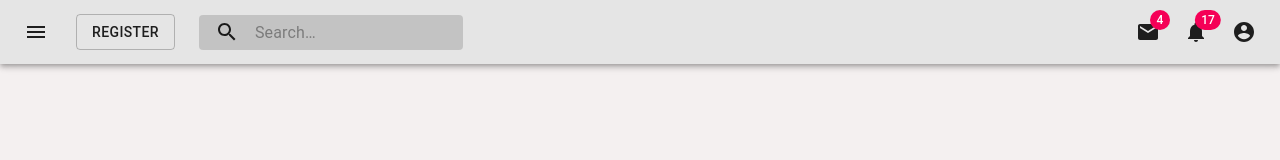
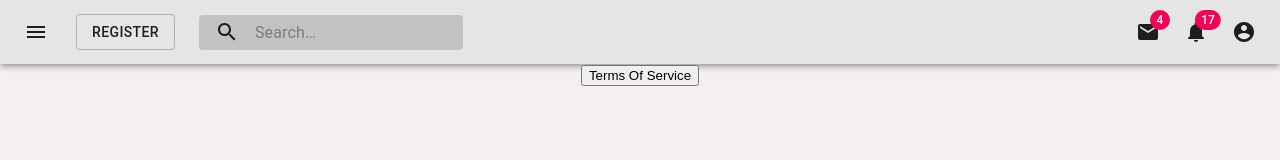
Before and after one commit to BloomTech-Labs/phoenix-fe, a React (Create React App) app: page / in a window 1280 px wide. Shown: the top 160 px of the page. Built offline with nearby package versions, Linux system fonts and the light colour scheme.

Commit message:
added scroll and button to terms modal

```diff
--- a/src/App.js
+++ b/src/App.js
@@ -24,9 +24,9 @@ function App() {
         <Navbar />
 
       </header>
-      {/* <div>
+      <div>
         <Terms />
-      </div> */}
+      </div>
     </div>
   );
 }
--- a/src/components/Terms.js
+++ b/src/components/Terms.js
@@ -3,7 +3,7 @@ import { makeStyles } from '@material-ui/core/styles';
 import Modal from '@material-ui/core/Modal';
 
 function rand() {
-  return Math.round(Math.random() * 20) - 10;
+  return Math.round(Math.random() * 10) ;
 }
 
 function getModalStyle() {
@@ -21,6 +21,8 @@ const useStyles = makeStyles(theme => ({
   paper: {
     position: 'absolute',
     width: 400,
+    overflow:'scroll',
+    maxHeight: 600,
     backgroundColor: theme.palette.background.paper,
     border: '2px solid #000',
     boxShadow: theme.shadows[5],
@@ -44,7 +46,7 @@ function Terms() {
     return (
       <div className="fullTerms">
            <button type="button" onClick={handleOpen}>
-        Open Modal
+        Terms Of Service
       </button>
       <Modal
         aria-labelledby="simple-modal-title"
@@ -52,6 +54,7 @@ function Terms() {
         open={open}
         onClose={handleClose}
       >
+          <div style={modalStyle} className={classes.paper}>
        <h2>TERMS OF USE</h2>
 
 
@@ -335,7 +338,10 @@ United States</p>
 
 
 
-
+<button type="button" onClick={handleClose}>
+        Terms Of Service
+      </button>
+</div>
 
 </Modal>
       </div>
```
